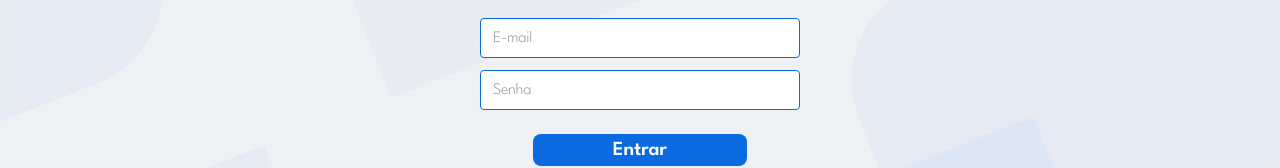
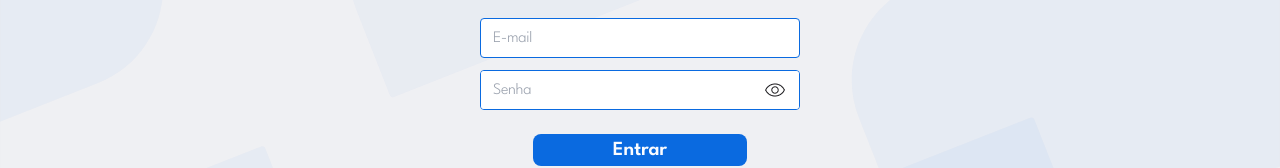
Before and after one commit to Organizacao-Docunder/frontend-app, a Next.js app in the folder nextjs-app/: page /login in a window 1280 px wide. Shown: the part 355-523 px from the top of the page. Built offline with nearby package versions, Linux system fonts and the light colour scheme.

Commit message:
feat/add eyes icon in password input
- it was necessary to use the password input separately from the input
  component
- create a div around the input and the button that toggles the input type
- add the eye icon inside the button
- create useState to controller input type

```diff
--- a/nextjs-app/src/app/login/page.tsx
+++ b/nextjs-app/src/app/login/page.tsx
@@ -1,14 +1,21 @@
 'use client';
 
-import Input from "@/app/login/components/Input";
+import { useState } from "react";
+import Image from "next/image";
 import Link from "next/link";
 import { useFormState } from "react-dom";
 import { useRouter } from "next/navigation";
+
 import { login } from "./actions";
+import Input from "@/app/login/components/Input";
 import Background from "@/components/Background";
+
+import eyesOpenIcon from '@/assets/icons/eyes_open.png'
+import eyesClosedIcon from '@/assets/icons/eyes_closed.png'
 
 export default function LoginPage() {
   const [formState, formAction] = useFormState(login, { status: 0, message: "" });
+  const [showPassword, setShowPassword] = useState('password');
   const router = useRouter();
 
   if (formState.status === 200) {
@@ -31,12 +38,26 @@ export default function LoginPage() {
               name="email"
               border={formState.status === 401 ? '1px solid red' : undefined}
             />
-            <Input
-              placeholder="Senha"
-              type="password"
-              name="password"
-              border={formState.status === 401 ? '1px solid red' : undefined}
-            />
+            <div
+              className={`w-full flex h-10 border border-solid rounded overflow-hidden text-p text-neutral-2 ${formState.status === 401 ? 'border-red-500' : 'border-primary-1'}`}>
+              <input
+                placeholder="Senha"
+                type={showPassword}
+                name="password"
+                className="flex-1 px-3 focus:outline-none"
+              />
+              <button className="bg-white px-3" onClick={(e) => {
+                e.preventDefault()
+                setShowPassword(showPassword === 'password' ? 'text' : 'password')
+              }}>
+                <Image
+                  src={showPassword === 'password' ? eyesOpenIcon : eyesClosedIcon}
+                  alt="password icon"
+                  width={24}
+                  height={24}
+                />
+              </button>
+            </div>
           </div>
           <span className="h-6 w-full flex justify-end items-center">
             <p className="text-red-500 text-sm">
```
Also changed, not shown: nextjs-app/src/assets/icons/eyes_closed.png (added), nextjs-app/src/assets/icons/eyes_open.png (added).
